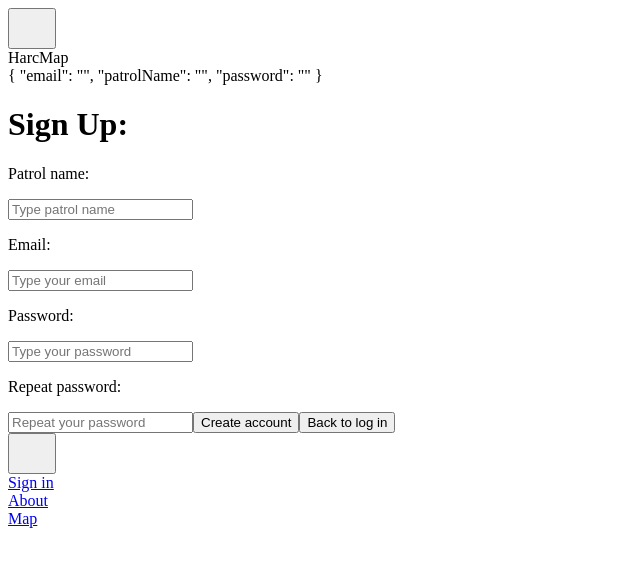
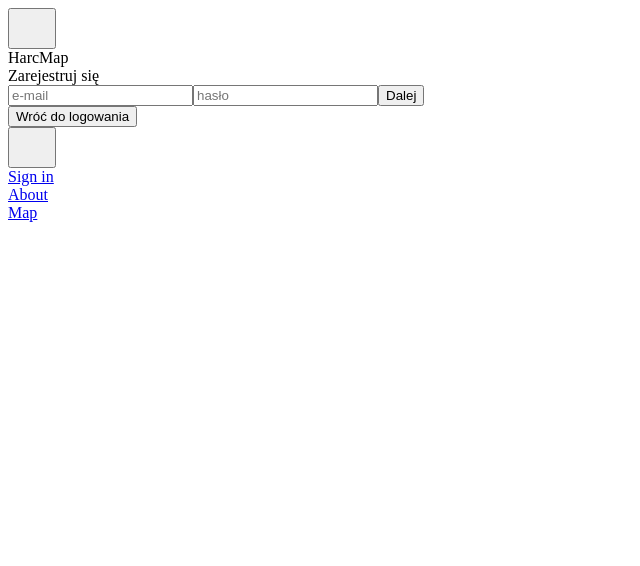
Before and after one commit to Drego31/harc_map, a Vue app: page /#/sign-up in a window 1280 px wide. Shown: the top 566 px of the page, without its empty margins (0-640 px from the left). Built offline with nearby package versions, Linux system fonts and the light colour scheme; some icons are missing.

Commit message:
Create template to  O-sign-up and add all required field to sign-up page

```diff
--- /dev/null
+++ b/src/components/organisms/form/sign-up.vue
@@ -0,0 +1,43 @@
+<template>
+  <div class="f-pb-1">
+    <a-input
+      v-model="values.email"
+      placeholder="e-mail"
+      type="email"
+      :disabled="blockForm"
+    />
+    <a-input
+      v-model="values.password"
+      placeholder="hasło"
+      type="password"
+      :disabled="blockForm"
+    />
+    <a-button
+      :disabled="blockForm"
+    >
+      {{ isSending ? 'Sprawdzamy...' : (message ? message : 'Dalej') }}
+    </a-button>
+  </div>
+</template>
+
+<script>
+import AInput from 'atoms/input'
+import AButton from 'atoms/button'
+import { api } from 'api/index'
+export default {
+  name: 'o-form-sign-in',
+  components: {
+    AInput,
+    AButton,
+  },
+  data: () => ({
+    values: {
+      email: '',
+      password: '',
+    },
+    blockForm: false,
+    isSending: false,
+    message: '',
+  }),
+}
+</script>
--- a/src/components/pages/sign-up.vue
+++ b/src/components/pages/sign-up.vue
@@ -1,64 +1,22 @@
 <template>
   <t-page>
-    <div>
-      {{ this.user }}
-      <h1>Sign Up:</h1>
-      <p>Patrol name: {{ user.patrolName }}</p>
-      <a-input
-        v-model="user.patrolName"
-        placeholder="Type patrol name"
-      />
-      <p>Email: {{ user.email }}</p>
-      <a-input
-        v-model="user.email"
-        placeholder="Type your email"
-      />
-      <p>Password: {{ user.password }}</p>
-      <a-input
-        v-model="user.password"
-        placeholder="Type your password"
-      />
-      <p>Repeat password: {{ passwordRepeat }}</p>
-      <a-input
-        v-model="passwordRepeat"
-        placeholder="Repeat your password"
-      />
-      <a-button @click="addNewUser(this.user)" class="f-40">
-        Create account
-      </a-button>
-      <router-link to="/">
-        <a-button class="f-40">
-          Back to log in
-        </a-button>
-      </router-link>
-    </div>
+    <div class="a-title">Zarejestruj się</div>
+    <o-form-sign-up/>
+    <a-button @click="$router.push('/')">Wróć do logowania</a-button>
   </t-page>
 </template>
 
 <script>
 import TPage from 'templates/page'
-import AInput from 'atoms/input'
+import OFormSignUp from 'organisms/form/sign-up'
 import AButton from 'atoms/button'
 
 export default {
   name: 'p-sign-up',
   components: {
     AButton,
-    AInput,
+    OFormSignUp,
     TPage,
-  },
-  data: () => ({
-    user: {
-      email: '',
-      patrolName: '',
-      password: '',
-    },
-    passwordRepeat: '',
-  }),
-  methods: {
-    addNewUser (user) {
-      console.log(user)
-    },
   },
 }
 </script>
```
